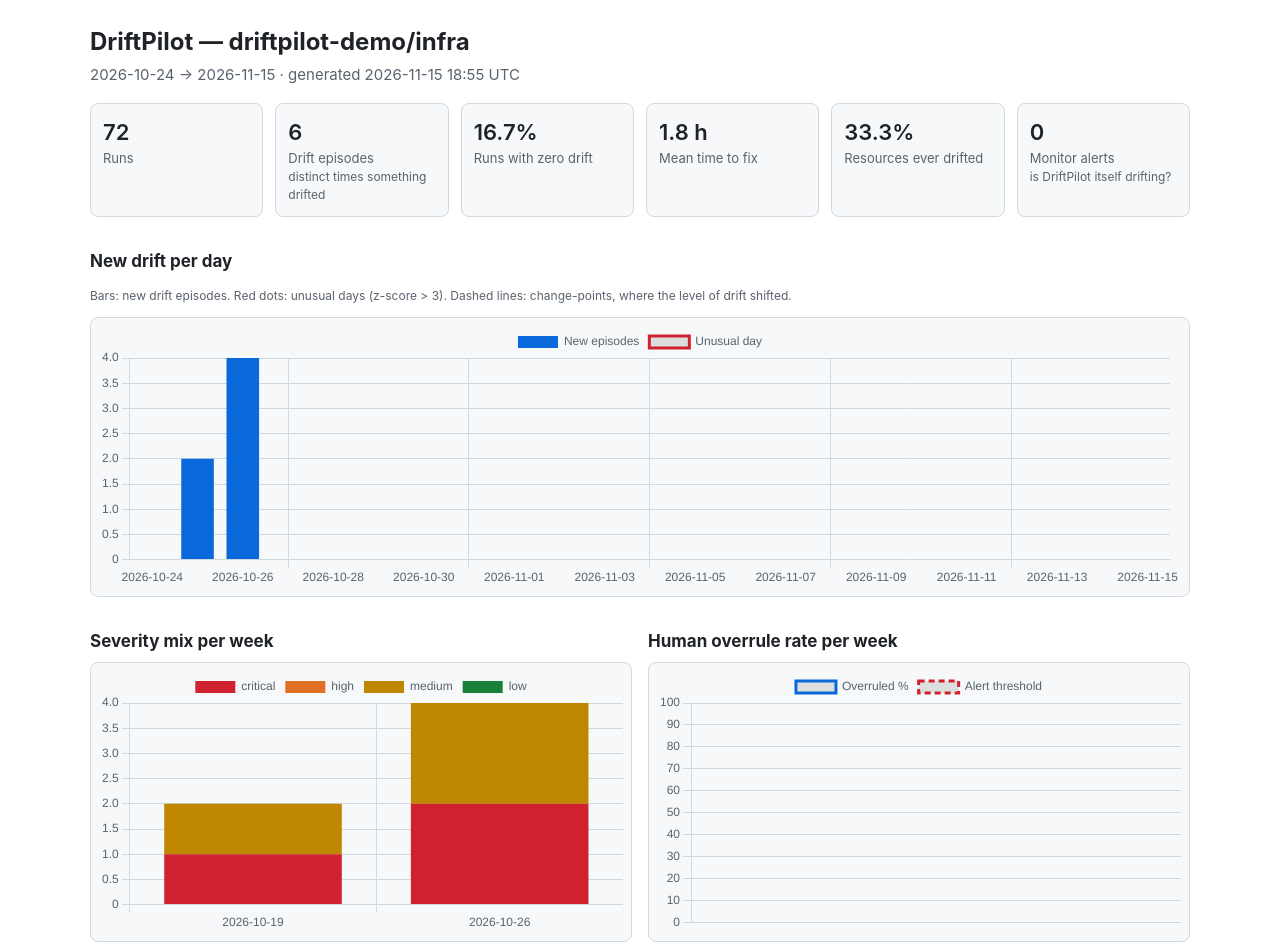
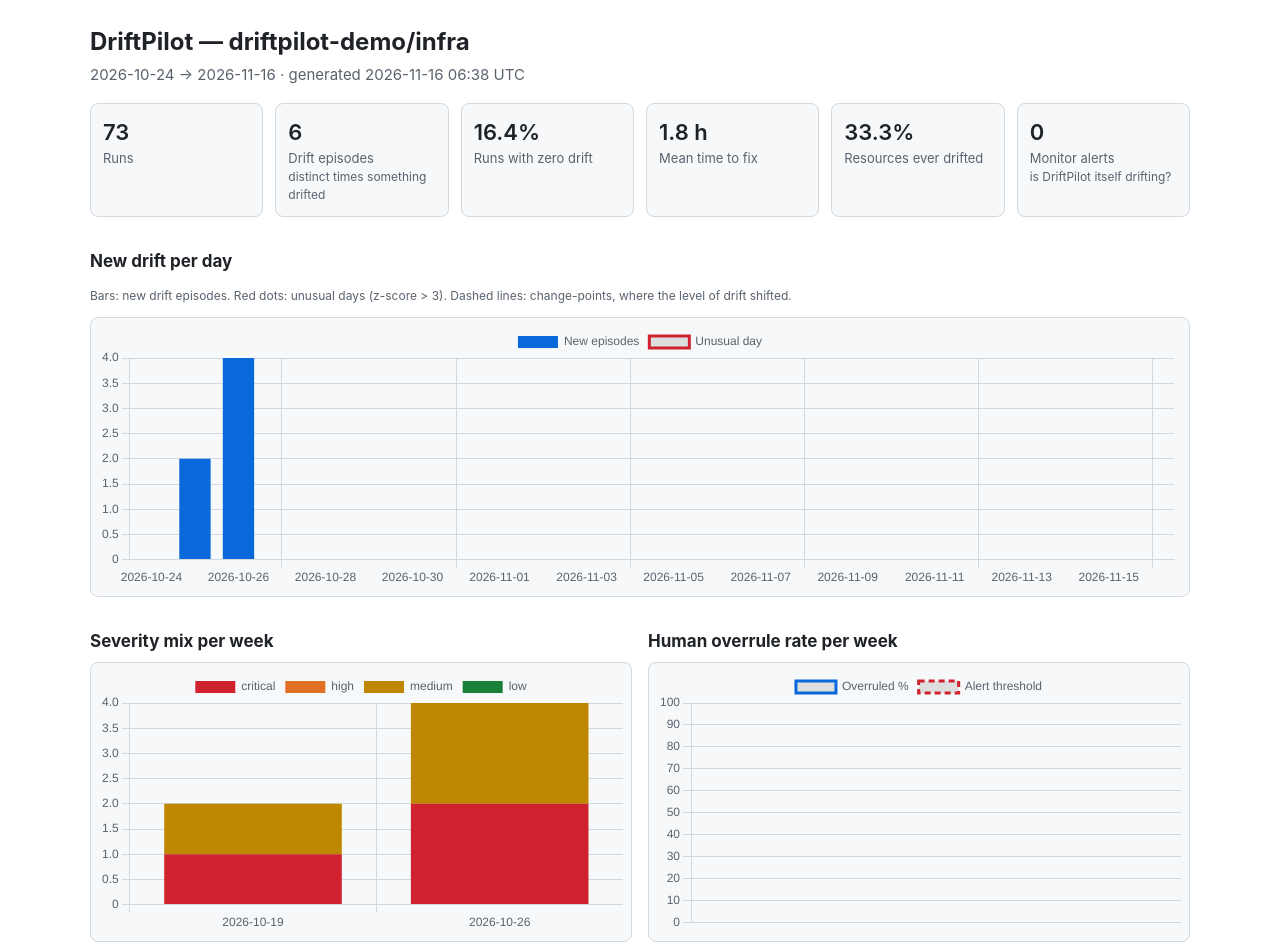
Before and after one commit to driftpilot-demo/drift-dashboard, a plain HTML site: page index.html in a window 1280 px wide. Shown: the top 945 px of the page. Drawn offline with nearby package versions, Linux system fonts and the light colour scheme.

Commit message:
Update dashboard (20261116T063830Z-576c32)

```diff
--- a/index.html
+++ b/index.html
@@ -40,9 +40,9 @@ ul { padding-left: 20px; }
 <body>
 <main>
 <h1>DriftPilot — driftpilot-demo/infra</h1>
-<p class="sub">2026-10-24 → 2026-11-15 · generated 2026-11-15 18:55 UTC</p>
+<p class="sub">2026-10-24 → 2026-11-16 · generated 2026-11-16 06:38 UTC</p>
 
-<div class="tiles"><div class="tile"><div class="value">72</div><div class="label">Runs</div><div class="hint"></div></div><div class="tile"><div class="value">6</div><div class="label">Drift episodes</div><div class="hint">distinct times something drifted</div></div><div class="tile"><div class="value">16.7%</div><div class="label">Runs with zero drift</div><div class="hint"></div></div><div class="tile"><div class="value">1.8 h</div><div class="label">Mean time to fix</div><div class="hint"></div></div><div class="tile"><div class="value">33.3%</div><div class="label">Resources ever drifted</div><div class="hint"></div></div><div class="tile"><div class="value">0</div><div class="label">Monitor alerts</div><div class="hint">is DriftPilot itself drifting?</div></div></div>
+<div class="tiles"><div class="tile"><div class="value">73</div><div class="label">Runs</div><div class="hint"></div></div><div class="tile"><div class="value">6</div><div class="label">Drift episodes</div><div class="hint">distinct times something drifted</div></div><div class="tile"><div class="value">16.4%</div><div class="label">Runs with zero drift</div><div class="hint"></div></div><div class="tile"><div class="value">1.8 h</div><div class="label">Mean time to fix</div><div class="hint"></div></div><div class="tile"><div class="value">33.3%</div><div class="label">Resources ever drifted</div><div class="hint"></div></div><div class="tile"><div class="value">0</div><div class="label">Monitor alerts</div><div class="hint">is DriftPilot itself drifting?</div></div></div>
 
 <h2>New drift per day</h2>
 <p class="hint">Bars: new drift episodes. Red dots: unusual days (z-score &gt; 3).
@@ -75,7 +75,7 @@ Dashed lines: change-points, where the level of drift shifted.</p>
 </main>
 <script src="https://cdnjs.cloudflare.com/ajax/libs/Chart.js/4.4.1/chart.umd.min.js"></script>
 <script>
-const D = {"days": ["2026-10-24", "2026-10-25", "2026-10-26", "2026-10-27", "2026-10-28", "2026-10-29", "2026-10-30", "2026-10-31", "2026-11-01", "2026-11-02", "2026-11-03", "2026-11-04", "2026-11-05", "2026-11-06", "2026-11-07", "2026-11-08", "2026-11-09", "2026-11-10", "2026-11-11", "2026-11-12", "2026-11-13", "2026-11-14", "2026-11-15"], "daily": [0, 2, 4, 0, 0, 0, 0, 0, 0, 0, 0, 0, 0, 0, 0, 0, 0, 0, 0, 0, 0, 0, 0], "anomalies": [null, null, null, null, null, null, null, null, null, null, null, null, null, null, null, null, null, null, null, null, null, null, null], "changePoints": [], "severity": {"weeks": ["2026-10-19", "2026-10-26"], "series": {"critical": [1, 2], "high": [0, 0], "medium": [1, 2], "low": [0, 0]}}, "overrule": {"weeks": [], "rates": [], "threshold": 25}};
+const D = {"days": ["2026-10-24", "2026-10-25", "2026-10-26", "2026-10-27", "2026-10-28", "2026-10-29", "2026-10-30", "2026-10-31", "2026-11-01", "2026-11-02", "2026-11-03", "2026-11-04", "2026-11-05", "2026-11-06", "2026-11-07", "2026-11-08", "2026-11-09", "2026-11-10", "2026-11-11", "2026-11-12", "2026-11-13", "2026-11-14", "2026-11-15", "2026-11-16"], "daily": [0, 2, 4, 0, 0, 0, 0, 0, 0, 0, 0, 0, 0, 0, 0, 0, 0, 0, 0, 0, 0, 0, 0, 0], "anomalies": [null, null, null, null, null, null, null, null, null, null, null, null, null, null, null, null, null, null, null, null, null, null, null, null], "changePoints": [], "severity": {"weeks": ["2026-10-19", "2026-10-26"], "series": {"critical": [1, 2], "high": [0, 0], "medium": [1, 2], "low": [0, 0]}}, "overrule": {"weeks": [], "rates": [], "threshold": 25}};
 const css = (n) => getComputedStyle(document.documentElement).getPropertyValue(n).trim();
 Chart.defaults.color = css("--muted");
 Chart.defaults.borderColor = css("--line");
```
